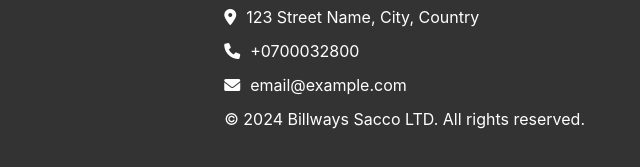
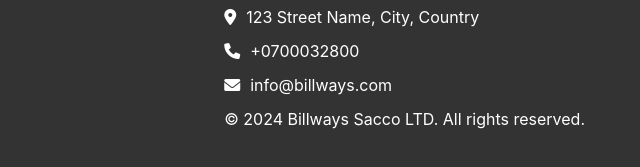
Before and after one commit to Stickywest/billways, a plain HTML site: page index.html in a window 1280 px wide. Shown: the part 1137-1304 px from the top of the page, 640-1280 px from the left. Drawn offline with nearby package versions, Linux system fonts and the light colour scheme.

Commit message:
Update index.html

```diff
--- a/index.html
+++ b/index.html
@@ -359,7 +359,7 @@
                 </div>
                 <div class="contact-item">
                     <i class="fas fa-envelope"></i>
-                    <span>email@example.com</span>
+                    <span>info@billways.com</span>
                 </div>
                 <p>&copy; 2024 Billways Sacco LTD. All rights reserved.</p>
             </div>
```
